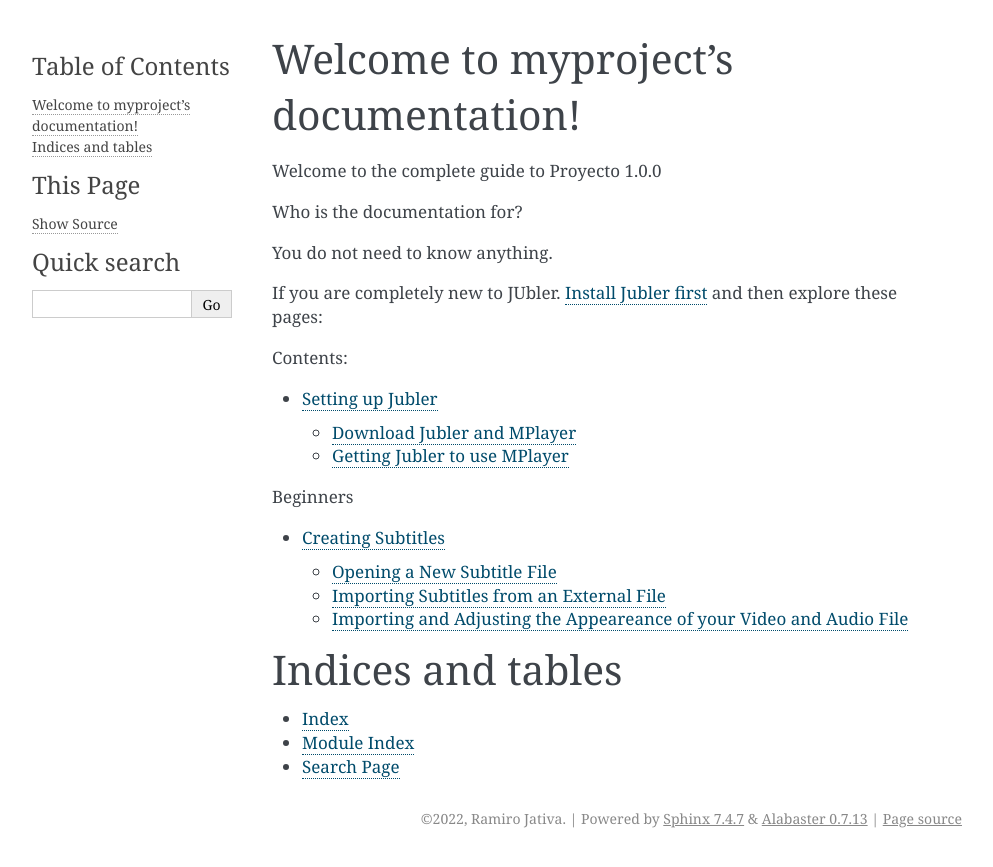
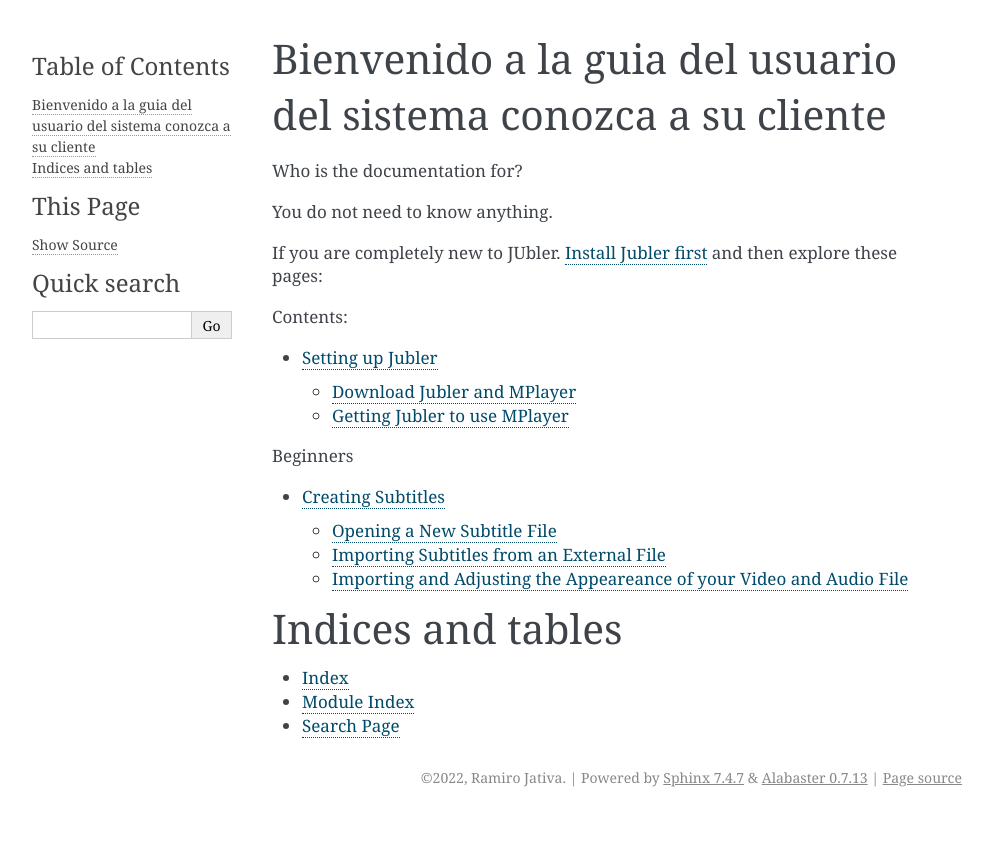
Before and after one commit to jativar/myproject, a Sphinx documentation site: the page built from docs/index.rst, in a window 1280 px wide. Shown: the top 867 px of the page, without its empty margins (148-1141 px from the left). Built offline with Sphinx 7.4.7, drawn with Linux system fonts in a browser that asks for light colours.

Commit message:
Actualizacion numero 3

```diff
--- a/docs/index.rst
+++ b/docs/index.rst
@@ -4,10 +4,10 @@
    contain the root `toctree` directive.
 
 
-Welcome to myproject's documentation!
-=====================================
+Bienvenido a la guia del usuario del sistema conozca a su cliente
+=================================================================
 
-Welcome to the complete guide to Proyecto 1.0.0
+
 
 Who is the documentation for?
 
```
Also changed, not shown: 6 other files.
